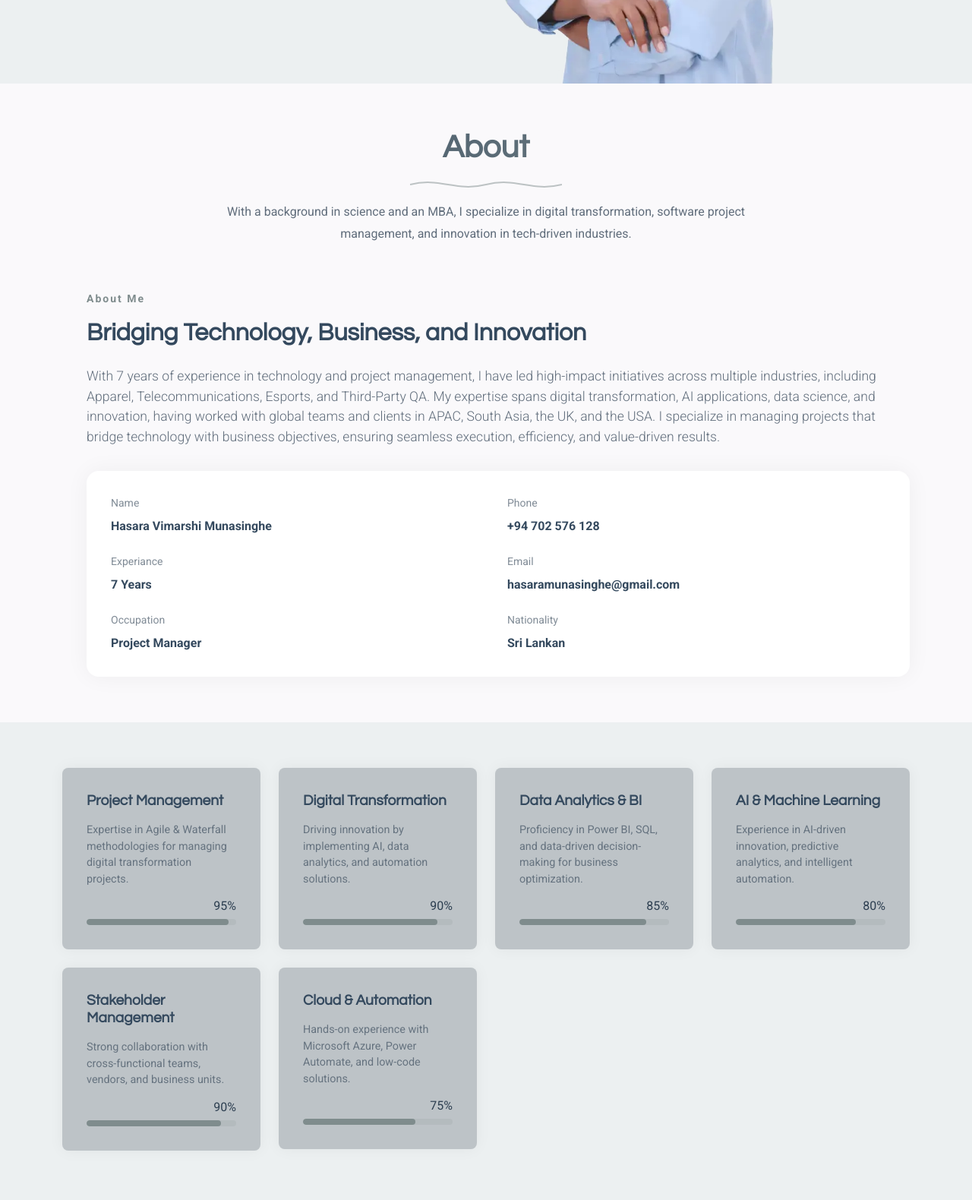
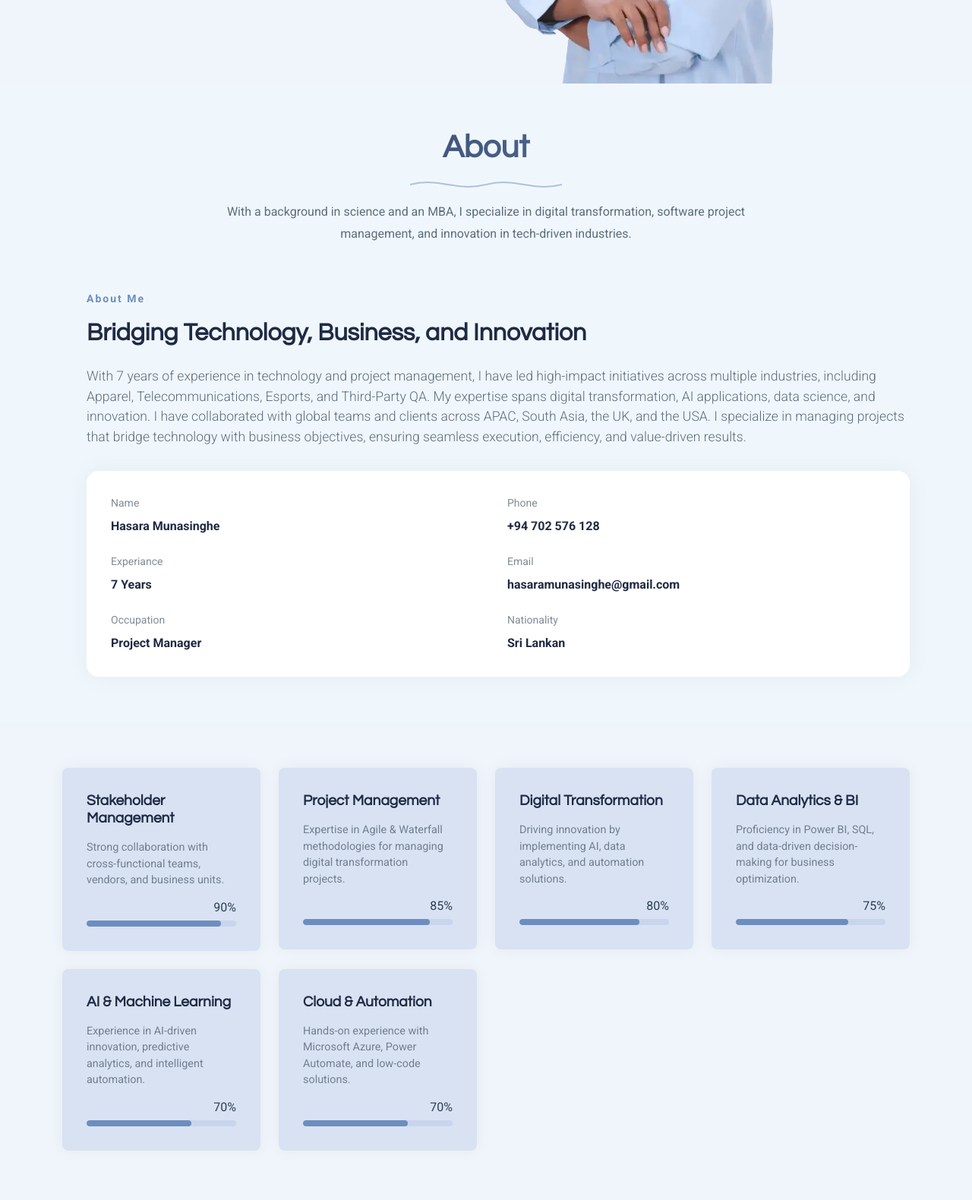
Before and after one commit to hasaramunasinghe/hasaramunasinghe.github.io, a plain HTML site: page index.html in a window 1280 px wide. Shown: the part 640-2220 px from the top of the page at 76% size. Drawn offline with Linux system fonts and the light colour scheme.

Commit message:
minor content corrections and colo change

```diff
--- a/assets/css/main.css
+++ b/assets/css/main.css
@@ -19,36 +19,36 @@
 
 /* Global Colors - The following color variables are used throughout the website. Updating them here will change the color scheme of the entire website */
 :root {
-  --background-color: #ECF0F1;
-  --default-color: #2C3E50;
-  --heading-color: #34495E;
-  --accent-color: #7F8C8D;
-  --surface-color: #BDC3C7;
-  --contrast-color: #2C3E50;
+  --background-color: #EFF5FA; /* Soft Misty Blue */
+  --default-color: #2C3E50; /* Deep Slate Blue */
+  --heading-color: #1F2A44; /* Rich Navy Blue */
+  --accent-color: #6C8EBF; /* Muted Dusty Blue */
+  --surface-color: #D9E2F3; /* Light Cool Blue */
+  --contrast-color: #1F2A44; /* Darker Navy for contrast */
 }
 
 /* Nav Menu Colors - The following color variables are used specifically for the navigation menu. They are separate from the global colors to allow for more customization options */
 :root {
-  --nav-color: #0a0f14;  /* The default color of the main navmenu links */
-  --nav-hover-color: #a5c8d6; /* Applied to main navmenu links when they are hovered over or active */
-  --nav-mobile-background-color: #ffffff; /* Used as the background color for mobile navigation menu */
-  --nav-dropdown-background-color: #ffffff; /* Used as the background color for dropdown items that appear when hovering over primary navigation items */
-  --nav-dropdown-color: #0a0f14; /* Used for navigation links of the dropdown items in the navigation menu. */
-  --nav-dropdown-hover-color: #e87532; /* Similar to --nav-hover-color, this color is applied to dropdown navigation links when they are hovered over. */
+  --nav-color: #1F2A44;  /* Deep Navy */
+  --nav-hover-color: #4C7397; /* Soft Blue Grey */
+  --nav-mobile-background-color: #ffffff; /* Clean White */
+  --nav-dropdown-background-color: #ffffff; /* White for dropdowns */
+  --nav-dropdown-color: #1F2A44; /* Deep Navy */
+  --nav-dropdown-hover-color: #5C96C7; /* Soft Sky Blue */
 }
 
 /* Color Presets - These classes override global colors when applied to any section or element, providing reuse of the sam color scheme. */
 
 .light-background {
-  --background-color: #faf9fb;
+  --background-color: #F0F7FC; /* Light Sky Blue */
   --surface-color: #ffffff;
 }
 
 .dark-background {
-  --background-color: #060606;
+  --background-color: #172033; /* Deep Midnight Blue */
   --default-color: #ffffff;
   --heading-color: #ffffff;
-  --surface-color: #252525;
+  --surface-color: #2C3E50; /* Slate Blue */
   --contrast-color: #ffffff;
 }
 
--- a/index.html
+++ b/index.html
@@ -42,7 +42,7 @@
   <header id="header" class="header d-flex align-items-center sticky-top">
     <div class="header-container container-fluid container-xl position-relative d-flex align-items-center justify-content-between">
 
-      <a href="index.html" class="logo d-flex align-items-center me-auto me-xl-0">
+      <a href="index.html" class="logo d-flex align-items-center me-auto me-xl-0" aria-label="Home Page">
         <!-- Uncomment the line below if you also wish to use an image logo -->
         <!-- <img src="assets/img/logo.webp" alt=""> -->
         <h1 class="sitename">Hasara Munasinghe</h1>
@@ -50,12 +50,12 @@
 
       <nav id="navmenu" class="navmenu">
         <ul>
-          <li><a href="#hero" class="active">Home</a></li>
-          <li><a href="#about">About</a></li>
-          <li><a href="#resume">Resume</a></li>
-          <!-- <li><a href="#portfolio">Projects</a></li> -->
-          <li><a href="#testimonials">Recommendations</a></li>
-          <li><a href="#contact">Contact</a></li>
+          <li><a href="#hero" class="active" aria-label="Home">Home</a></li>
+          <li><a href="#about" aria-label="About">About</a></li>
+          <li><a href="#resume" aria-label="Resume">Resume</a></li>
+          <!-- <li><a href="#portfolio" aria-label="Projects">Projects</a></li> -->
+          <li><a href="#testimonials" aria-label="Recommendations">Recommendations</a></li>
+          <li><a href="#contact" aria-label="Contact">Contact</a></li>
         </ul>
         <i class="mobile-nav-toggle d-xl-none bi bi-list"></i>
       </nav>
@@ -64,7 +64,7 @@
         <!-- <a href="#" class="twitter"><i class="bi bi-twitter-x"></i></a> -->
         <!-- <a href="#" class="facebook"><i class="bi bi-facebook"></i></a> -->
         <!-- <a href="#" class="instagram"><i class="bi bi-instagram"></i></a> -->
-        <a href="https://www.linkedin.com/in/hasaramunasinghe/" class="linkedin" target="_blank"><i class="bi bi-linkedin"></i></a>
+        <a href="https://www.linkedin.com/in/hasaramunasinghe/" class="linkedin" target="_blank" aria-label="LinkedIn Profile"><i class="bi bi-linkedin"></i></a>
       </div>
 
     </div>
@@ -80,10 +80,10 @@
         <div class="row align-items-center content">
           <div class="col-lg-6" data-aos="fade-up" data-aos-delay="200">
             <h2>Hi! I am Hasara</h2>
-            <p class="lead">With 7 years of experience in technology, AI applications, and project management, I lead impactful digital transformation initiatives across industries.</p>
+            <p class="lead">With 7 years of expertise in digital transformation, AI-driven innovation, and project management, I drive strategic initiatives that optimize business operations, enhance data-driven decision-making, and deliver cutting-edge technology solutions across industries.</p>
             <div class="cta-buttons" data-aos="fade-up" data-aos-delay="300">
-              <a target="_blank" href="assets/resume/Hasara-Munasinghe-2025.pdf" class="btn btn-primary" download>Download Resume</a>
-              <a href="#contact" class="btn btn-outline">Let's Connect</a>
+              <a target="_blank" href="assets/resume/Hasara-Munasinghe-2025.pdf" class="btn btn-primary" download aria-label="Download Resume">Download Resume</a>
+              <a href="#contact" class="btn btn-outline" aria-label="Contact Section">Let's Connect</a>
             </div>
           </div>
           <div class="col-lg-6">
@@ -125,7 +125,7 @@
 
               <h2>Bridging Technology, Business, and Innovation</h2>
 
-              <p class="lead mb-4">With 7 years of experience in technology and project management, I have led high-impact initiatives across multiple industries, including Apparel, Telecommunications, Esports, and Third-Party QA. My expertise spans digital transformation, AI applications, data science, and innovation, having worked with global teams and clients in APAC, South Asia, the UK, and the USA. I specialize in managing projects that bridge technology with business objectives, ensuring seamless execution, efficiency, and value-driven results.</p>
+              <p class="lead mb-4">With 7 years of experience in technology and project management, I have led high-impact initiatives across multiple industries, including Apparel, Telecommunications, Esports, and Third-Party QA. My expertise spans digital transformation, AI applications, data science, and innovation. I have collaborated with global teams and clients across APAC, South Asia, the UK, and the USA. I specialize in managing projects that bridge technology with business objectives, ensuring seamless execution, efficiency, and value-driven results.</p>
 <!--
               <p class="mb-4">Passionate about problem-solving and continuous learning, I have worked across industries, including software development, digital transformation, and performance wear technology. My experience spans agile project management, strategic planning, and leveraging emerging technologies to create value-driven solutions.</p>
               <p class="mb-4">I believe in a collaborative approach, combining data-driven insights with strategic thinking to optimize processes, enhance customer experiences, and bring innovative ideas to life.</p> -->
@@ -135,7 +135,7 @@
                   <div class="col-6">
                     <div class="info-item">
                       <span class="label">Name</span>
-                      <span class="value">Hasara Vimarshi Munasinghe</span>
+                      <span class="value">Hasara Munasinghe</span>
                     </div>
                   </div>
 
@@ -200,50 +200,6 @@
 
           <div class="col-md-6 col-lg-3" data-aos="fade-up" data-aos-delay="100">
             <div class="skill-box">
-              <h3>Project Management</h3>
-              <p>Expertise in Agile & Waterfall methodologies for managing digital transformation projects.</p>
-              <span class="text-end d-block">95%</span>
-              <div class="progress" role="progressbar" aria-label="Project Management" aria-valuenow="95" aria-valuemin="0" aria-valuemax="100">
-                <div class="progress-bar" style="width: 95%;"></div>
-              </div>
-            </div>
-          </div>
-
-          <div class="col-md-6 col-lg-3" data-aos="fade-up" data-aos-delay="200">
-            <div class="skill-box">
-              <h3>Digital Transformation</h3>
-              <p>Driving innovation by implementing AI, data analytics, and automation solutions.</p>
-              <span class="text-end d-block">90%</span>
-              <div class="progress" role="progressbar" aria-label="Digital Transformation" aria-valuenow="90" aria-valuemin="0" aria-valuemax="100">
-                <div class="progress-bar" style="width: 90%;"></div>
-              </div>
-            </div>
-          </div>
-
-          <div class="col-md-6 col-lg-3" data-aos="fade-up" data-aos-delay="300">
-            <div class="skill-box">
-              <h3>Data Analytics & BI</h3>
-              <p>Proficiency in Power BI, SQL, and data-driven decision-making for business optimization.</p>
-              <span class="text-end d-block">85%</span>
-              <div class="progress" role="progressbar" aria-label="Data Analytics & BI" aria-valuenow="85" aria-valuemin="0" aria-valuemax="100">
-                <div class="progress-bar" style="width: 85%;"></div>
-              </div>
-            </div>
-          </div>
-
-          <div class="col-md-6 col-lg-3" data-aos="fade-up" data-aos-delay="400">
-            <div class="skill-box">
-              <h3>AI & Machine Learning</h3>
-              <p>Experience in AI-driven innovation, predictive analytics, and intelligent automation.</p>
-              <span class="text-end d-block">80%</span>
-              <div class="progress" role="progressbar" aria-label="AI & Machine Learning" aria-valuenow="80" aria-valuemin="0" aria-valuemax="100">
-                <div class="progress-bar" style="width: 80%;"></div>
-              </div>
-            </div>
-          </div>
-
-          <div class="col-md-6 col-lg-3" data-aos="fade-up" data-aos-delay="500">
-            <div class="skill-box">
               <h3>Stakeholder Management</h3>
               <p>Strong collaboration with cross-functional teams, vendors, and business units.</p>
               <span class="text-end d-block">90%</span>
@@ -253,13 +209,57 @@
             </div>
           </div>
 
+          <div class="col-md-6 col-lg-3" data-aos="fade-up" data-aos-delay="200">
+            <div class="skill-box">
+              <h3>Project Management</h3>
+              <p>Expertise in Agile & Waterfall methodologies for managing digital transformation projects.</p>
+              <span class="text-end d-block">85%</span>
+              <div class="progress" role="progressbar" aria-label="Project Management" aria-valuenow="85" aria-valuemin="0" aria-valuemax="100">
+                <div class="progress-bar" style="width: 85%;"></div>
+              </div>
+            </div>
+          </div>
+
+          <div class="col-md-6 col-lg-3" data-aos="fade-up" data-aos-delay="300">
+            <div class="skill-box">
+              <h3>Digital Transformation</h3>
+              <p>Driving innovation by implementing AI, data analytics, and automation solutions.</p>
+              <span class="text-end d-block">80%</span>
+              <div class="progress" role="progressbar" aria-label="Digital Transformation" aria-valuenow="80" aria-valuemin="0" aria-valuemax="100">
+                <div class="progress-bar" style="width: 80%;"></div>
+              </div>
+            </div>
+          </div>
+
+          <div class="col-md-6 col-lg-3" data-aos="fade-up" data-aos-delay="400">
+            <div class="skill-box">
+              <h3>Data Analytics & BI</h3>
+              <p>Proficiency in Power BI, SQL, and data-driven decision-making for business optimization.</p>
+              <span class="text-end d-block">75%</span>
+              <div class="progress" role="progressbar" aria-label="Data Analytics & BI" aria-valuenow="75" aria-valuemin="0" aria-valuemax="100">
+                <div class="progress-bar" style="width: 75%;"></div>
+              </div>
+            </div>
+          </div>
+
+          <div class="col-md-6 col-lg-3" data-aos="fade-up" data-aos-delay="500">
+            <div class="skill-box">
+              <h3>AI & Machine Learning</h3>
+              <p>Experience in AI-driven innovation, predictive analytics, and intelligent automation.</p>
+              <span class="text-end d-block">70%</span>
+              <div class="progress" role="progressbar" aria-label="AI & Machine Learning" aria-valuenow="70" aria-valuemin="0" aria-valuemax="100">
+                <div class="progress-bar" style="width: 70%;"></div>
+              </div>
+            </div>
+          </div>
+
           <div class="col-md-6 col-lg-3" data-aos="fade-up" data-aos-delay="600">
             <div class="skill-box">
               <h3>Cloud & Automation</h3>
               <p>Hands-on experience with Microsoft Azure, Power Automate, and low-code solutions.</p>
-              <span class="text-end d-block">75%</span>
-              <div class="progress" role="progressbar" aria-label="Cloud & Automation" aria-valuenow="75" aria-valuemin="0" aria-valuemax="100">
-                <div class="progress-bar" style="width: 75%;"></div>
+              <span class="text-end d-block">70%</span>
+              <div class="progress" role="progressbar" aria-label="Cloud & Automation" aria-valuenow="70" aria-valuemin="0" aria-valuemax="100">
+                <div class="progress-bar" style="width: 70%;"></div>
               </div>
             </div>
           </div>
@@ -562,17 +562,12 @@
               <div class="contact-info mt-5">
                 <div class="info-item d-flex mb-3">
                   <i class="bi bi-envelope-at me-3"></i>
-                  <span><a href="mailto:hasaramunasinghe@gmail.com">hasaramunasinghe@gmail.com</a></span>
-                </div>
-
-                <div class="info-item d-flex mb-3">
-                  <i class="bi bi-telephone me-3"></i>
-                  <span><a href="tel:+94702576128">+94 702 576 128</a></span>
+                  <span><a href="mailto:hasaramunasinghe@gmail.com" aria-label="Email Hasara Munasinghe">hasaramunasinghe@gmail.com</a></span>
                 </div>
 
                 <div class="info-item d-flex mb-4">
                   <i class="bi bi-geo-alt me-3"></i>
-                  <span>364/1, Averihena, Hokandara, Sri Lanka 10118</span>
+                  <span><a href="https://maps.app.goo.gl/yDq79P2x7Mbut7388" target="_blank">Colombo, Sri Lanka</a></span>
                 </div>
               </div>
             </div>
@@ -656,14 +651,14 @@
   <a href="#" id="scroll-top" class="scroll-top d-flex align-items-center justify-content-center"><i class="bi bi-arrow-up-short"></i></a>
 
   <!-- Vendor JS Files -->
-  <script src="assets/vendor/bootstrap/js/bootstrap.bundle.min.js" async></script>
-  <script src="assets/vendor/php-email-form/validate.js" async></script>
-  <script src="assets/vendor/aos/aos.js" async></script>
-  <script src="assets/vendor/waypoints/noframework.waypoints.js" async></script>
-  <script src="assets/vendor/glightbox/js/glightbox.min.js" async></script>
-  <script src="assets/vendor/imagesloaded/imagesloaded.pkgd.min.js" async></script>
-  <script src="assets/vendor/isotope-layout/isotope.pkgd.min.js" async></script>
-  <script src="assets/vendor/swiper/swiper-bundle.min.js" async></script>
+  <script src="assets/vendor/bootstrap/js/bootstrap.bundle.min.js"></script>
+  <script src="assets/vendor/php-email-form/validate.js"></script>
+  <script src="assets/vendor/aos/aos.js"></script>
+  <script src="assets/vendor/waypoints/noframework.waypoints.js"></script>
+  <script src="assets/vendor/glightbox/js/glightbox.min.js"></script>
+  <script src="assets/vendor/imagesloaded/imagesloaded.pkgd.min.js"></script>
+  <script src="assets/vendor/isotope-layout/isotope.pkgd.min.js"></script>
+  <script src="assets/vendor/swiper/swiper-bundle.min.js"></script>
 
   <!-- Main JS File -->
   <script src="assets/js/main.js"></script>
```
